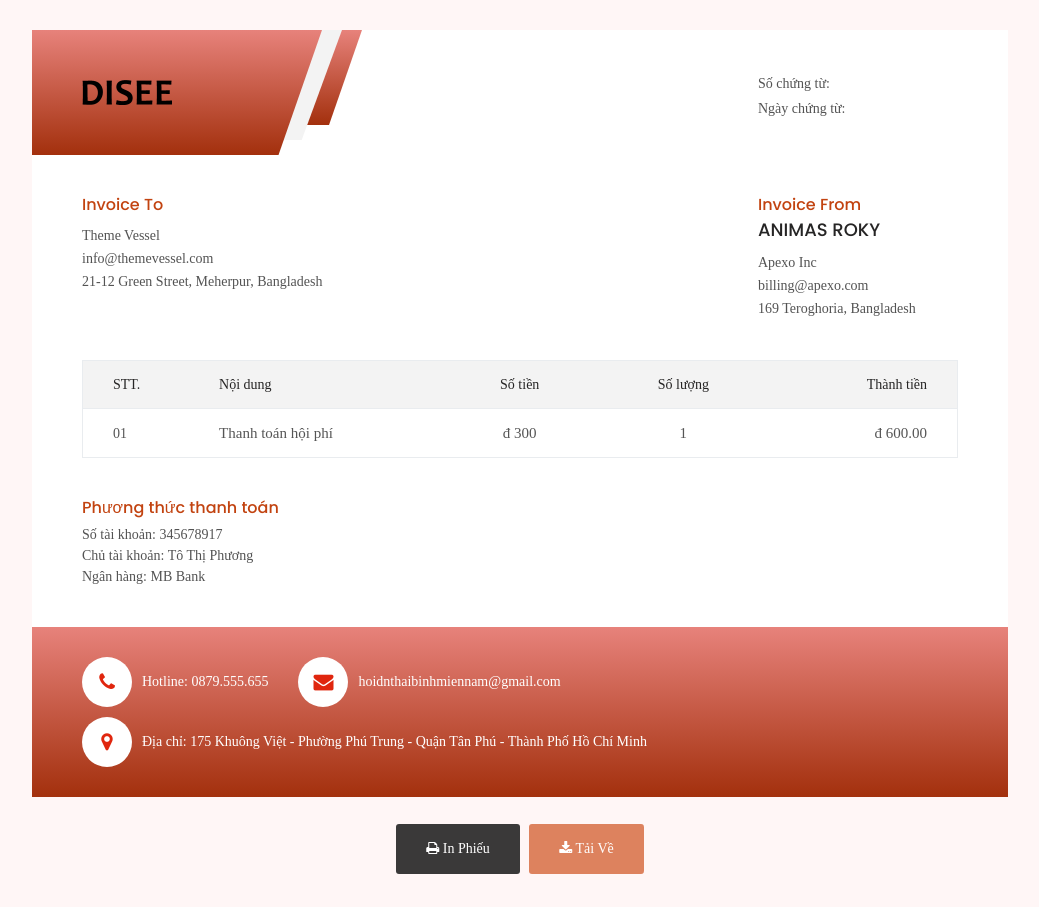
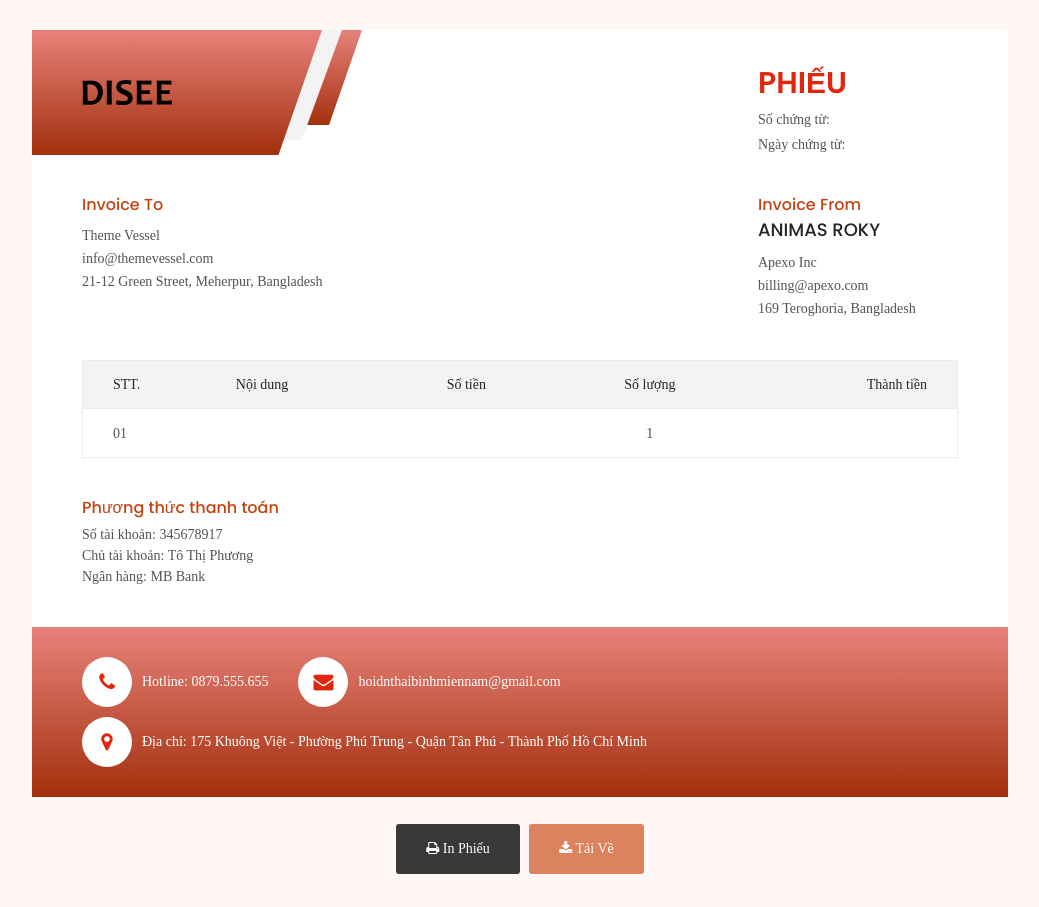
Before and after one commit to ninhpoal/goalapp, a plain HTML site: page phieuthu.html in a window 1280 px wide. Shown: the whole page, without its empty margins (120-1159 px from the left). Drawn offline with Linux system fonts and the light colour scheme.

Commit message:
Update phieuthu.html

```diff
--- a/phieuthu.html
+++ b/phieuthu.html
@@ -102,10 +102,10 @@
                             <span>01</span>
                           </div>
                         </td>
-                        <td class="pl0">Thanh toán hội phí</td>
-                        <td class="text-center">đ 300</td>
+                        <td class="pl0" id="noidung"></td>
+                        <td class="text-center" id="sotien"></td>
                         <td class="text-center">1</td>
-                        <td class="text-end">đ 600.00</td>
+                        <td class="text-end" id="sotien"></td>
                       </tr>
                     </tbody>
                   </table>
@@ -132,9 +132,9 @@
                     <div class="contact-info clearfix">
                       <a class="d-flex"><i class="fa fa-phone"></i> Hotline: 0879.555.655</a>
 
-                      <a  class="d-flex"><i class="fa fa-envelope"></i>
-                         hoidnthaibinhmiennam@gmail.com</a>
-                      <a  class="mr-0 d-flex d-none-580"><i class="fa fa-map-marker"></i>
+                      <a class="d-flex"><i class="fa fa-envelope"></i>
+                        hoidnthaibinhmiennam@gmail.com</a>
+                      <a class="mr-0 d-flex d-none-580"><i class="fa fa-map-marker"></i>
                         Địa chỉ: 175 Khuông Việt - Phường Phú Trung - Quận Tân Phú - Thành Phố Hồ Chí Minh</a>
                     </div>
                   </div>
@@ -155,7 +155,31 @@
     </div>
   </div>
   <!-- Invoice 2 end -->
+  <script>
+    // Function to get URL parameters
+    function getUrlParameter(name) {
+      name = name.replace(/[\[]/, '\\[').replace(/[\]]/, '\\]');
+      var regex = new RegExp('[\\?&]' + name + '=([^&#]*)');
+      var results = regex.exec(location.search);
+      return results === null ? '' : decodeURIComponent(results[1].replace(/\+/g, ' '));
+    }
 
+    // Get parameters from URL
+    var phanloai = getUrlParameter('phanloai');
+    var sochungtu = getUrlParameter('sochungtu');
+    var ngaychungtu = getUrlParameter('ngaychungtu');
+    var noidung = getUrlParameter('noidung');
+    var sotien = getUrlParameter('sotien');
+    // Display parameters on the page
+    document.getElementById('phanloai').textContent = `Phiếu `+phanloai;
+    document.getElementById('sochungtu').textContent = sochungtu;
+    document.getElementById('ngaychungtu').textContent = ngaychungtu;
+    document.getElementById('noidung').textContent = noidung;
+    document.getElementById('sotien').textContent = sotien;
+
+
+
+  </script>
   <script src="assets/js/jquery.min.js"></script>
   <script src="assets/js/jspdf.min.js"></script>
   <script src="assets/js/html2canvas.js"></script>
```
